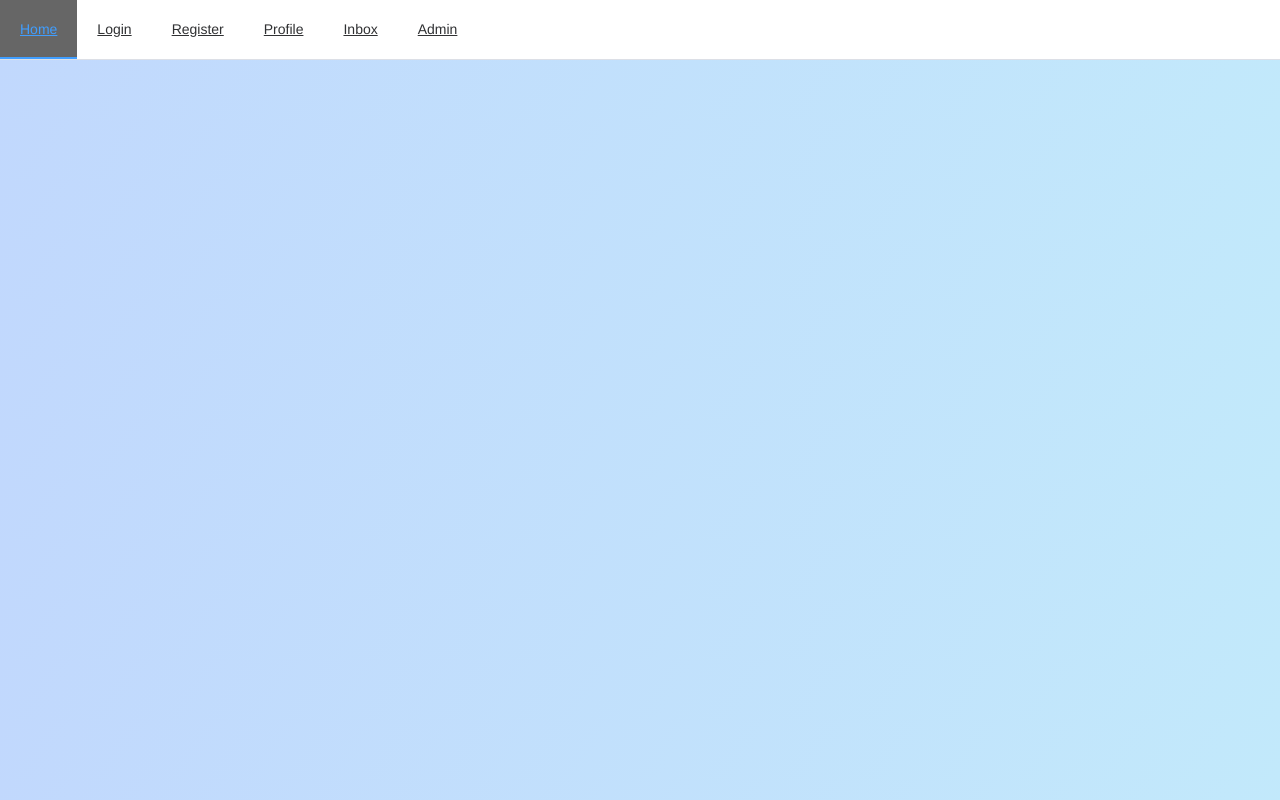
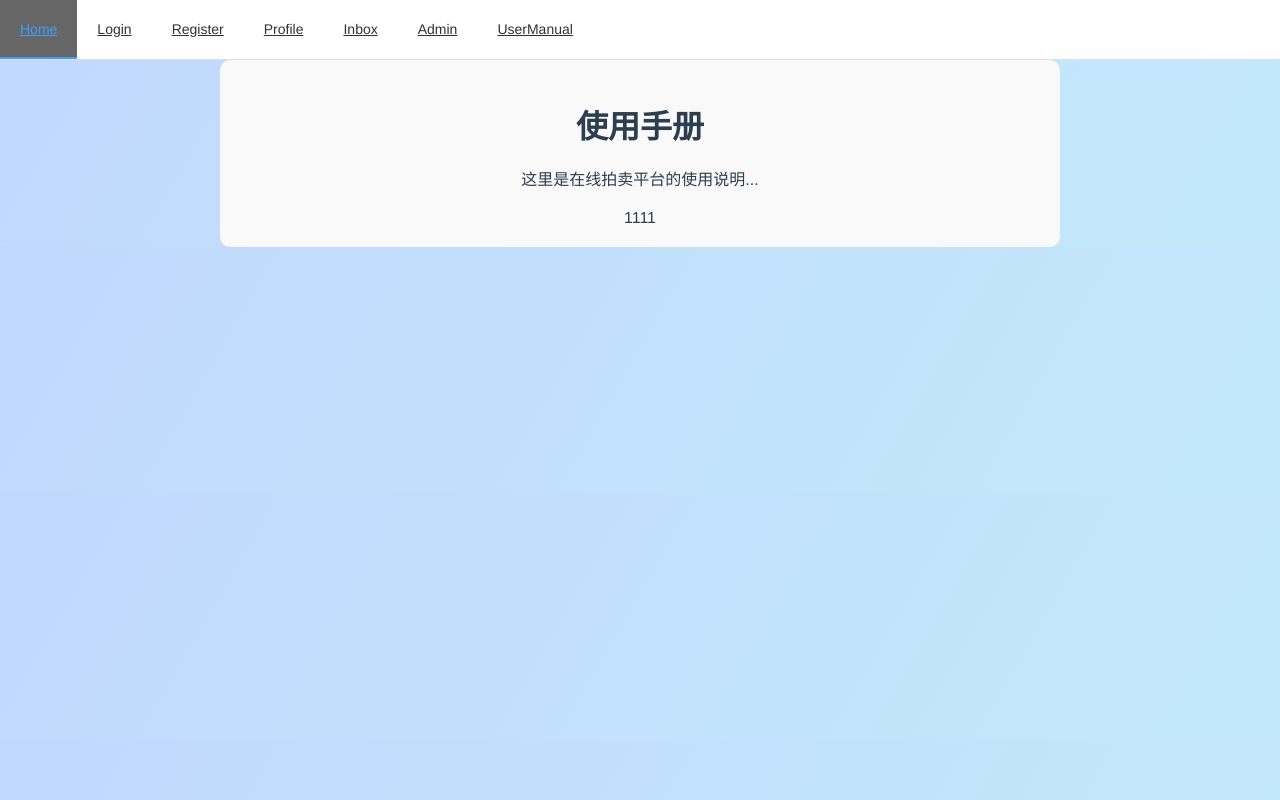
Before and after one commit to zzy0304Raymond/Database_design, a Vue app: page /manual in a window 1280 px wide. Built offline with nearby package versions, Linux system fonts and the light colour scheme.

Commit message:
新增 猜你喜欢 推荐栏;新增 使用手册 窗口

```diff
--- a/src/App.vue
+++ b/src/App.vue
@@ -18,6 +18,9 @@
       </el-menu-item>
       <el-menu-item index="6">
         <router-link to="/admin">Admin</router-link>
+      </el-menu-item>
+      <el-menu-item index="7">
+        <router-link to="/manual">UserManual</router-link>
       </el-menu-item>
     </el-menu>
     <router-view></router-view>
--- a/src/components/ItemDetail.vue
+++ b/src/components/ItemDetail.vue
@@ -61,6 +61,20 @@
       </span>
     </el-dialog>
 
+    <div class="recommendations-section">
+      <h2>猜你喜欢</h2>
+      <el-row :gutter="20">
+        <el-col :span="6" v-for="recommendation in recommendedItems" :key="recommendation.id">
+          <el-card class="recommendation-item" shadow="hover">
+            <img :src="recommendation.imageUrl" alt="recommendation.name" class="recommendation-image" />
+            <h3>{{ recommendation.name }}</h3>
+            <p>Starting Bid: ${{ recommendation.startingBid }}</p>
+            <el-button type="primary" @click="viewItem(recommendation.id)">View Details</el-button>
+          </el-card>
+        </el-col>
+      </el-row>
+    </div>
+
   </div>
 </template>
 
@@ -80,6 +94,7 @@ export default {
         condition: '',
         details: '',
         stock: 1,
+        recommendedItems: [],
       },
       quantity: 1,
       bidAmount: 0, // 用户输入的出价金额
@@ -109,6 +124,19 @@ export default {
         .catch(error => {
           console.error('Error fetching item details:', error);
         });
+    },
+    fetchRecommendations() {
+      const category = this.item.category;
+      axios.get(`http://your-api-endpoint/auction-items/recommendations?category=${category}`)
+        .then(response => {
+          this.recommendedItems = response.data;
+        })
+        .catch(error => {
+          console.error('Error fetching recommendations:', error);
+        });
+    },
+    viewItem(id) {
+      this.$router.push({ name: 'ItemDetail', params: { id } });
     },
     fetchBidHistory() {
       const itemId = this.$route.params.id;
@@ -315,4 +343,25 @@ export default {
 .chat-button:hover {
   background-color: #e68a00;
 }
+
+/* 新增的“猜你喜欢”样式 */
+.recommendations-section {
+  margin-top: 40px;
+  padding: 20px;
+  background-color: #f9f9f9;
+  border-radius: 10px;
+}
+
+.recommendation-item {
+  text-align: center;
+  padding: 10px;
+}
+
+.recommendation-image {
+  width: 100%;
+  height: 150px;
+  object-fit: cover;
+  border-radius: 8px;
+  margin-bottom: 10px;
+}
 </style>
--- /dev/null
+++ b/src/components/UserManual.vue
@@ -0,0 +1,33 @@
+<template>
+    <div class="user-manual">
+      <h1>使用手册</h1>
+      <p>这里是在线拍卖平台的使用说明...</p>
+      <!-- 在这里添加使用手册的内容 -->
+       1111
+    </div>
+  </template>
+
+  <script>
+  export default {
+    name: 'UserManual',
+  };
+  </script>
+
+  <style scoped>
+  .user-manual {
+    padding: 20px;
+    background-color: #f9f9f9;
+    border-radius: 10px;
+    max-width: 800px;
+    margin: 0 auto;
+  }
+
+  .user-manual h1 {
+    text-align: center;
+    margin-bottom: 20px;
+  }
+
+  .user-manual p {
+    line-height: 1.6;
+  }
+  </style>
--- a/src/router/index.js
+++ b/src/router/index.js
@@ -9,6 +9,7 @@ import AdminLogin from '../components/AdminLogin.vue';
 import Inbox from '../components/Inbox.vue';
 import Chat from '../components/Chat.vue';  // 导入 Chat 组件
 import Payment from '../components/Payment.vue';
+import UserManual from '../components/UserManual.vue'; // 导入 UserManual 组件
 
 const routes = [
   { path: '/', name: 'Home', component: Home },
@@ -36,6 +37,7 @@ const routes = [
     component: Payment,
     props: true, // 确保参数通过 props 传递到组件
   },
+  { path: '/manual', name: 'UserManual', component: UserManual }, // 添加使用手册的路由
 ];
 
 
```
